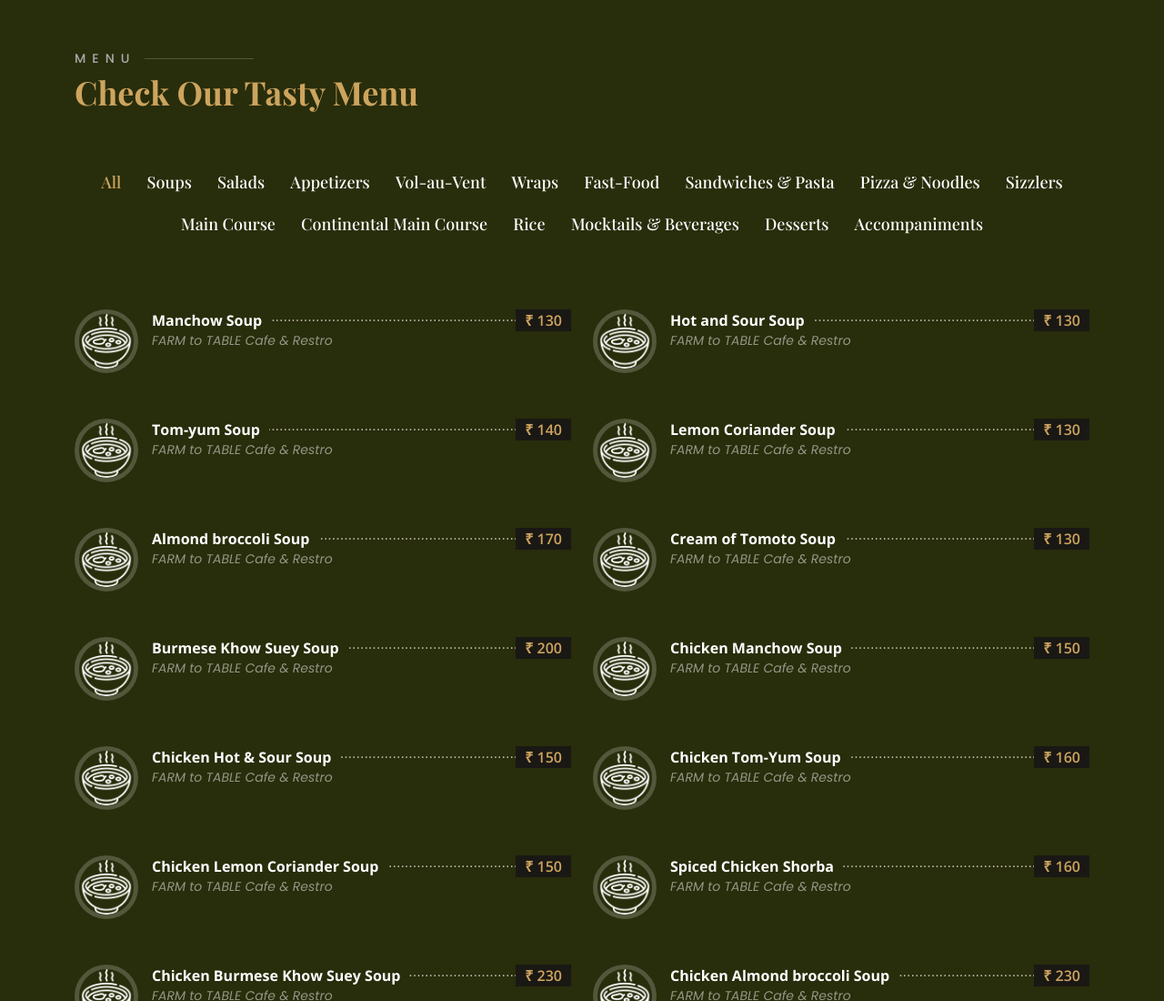
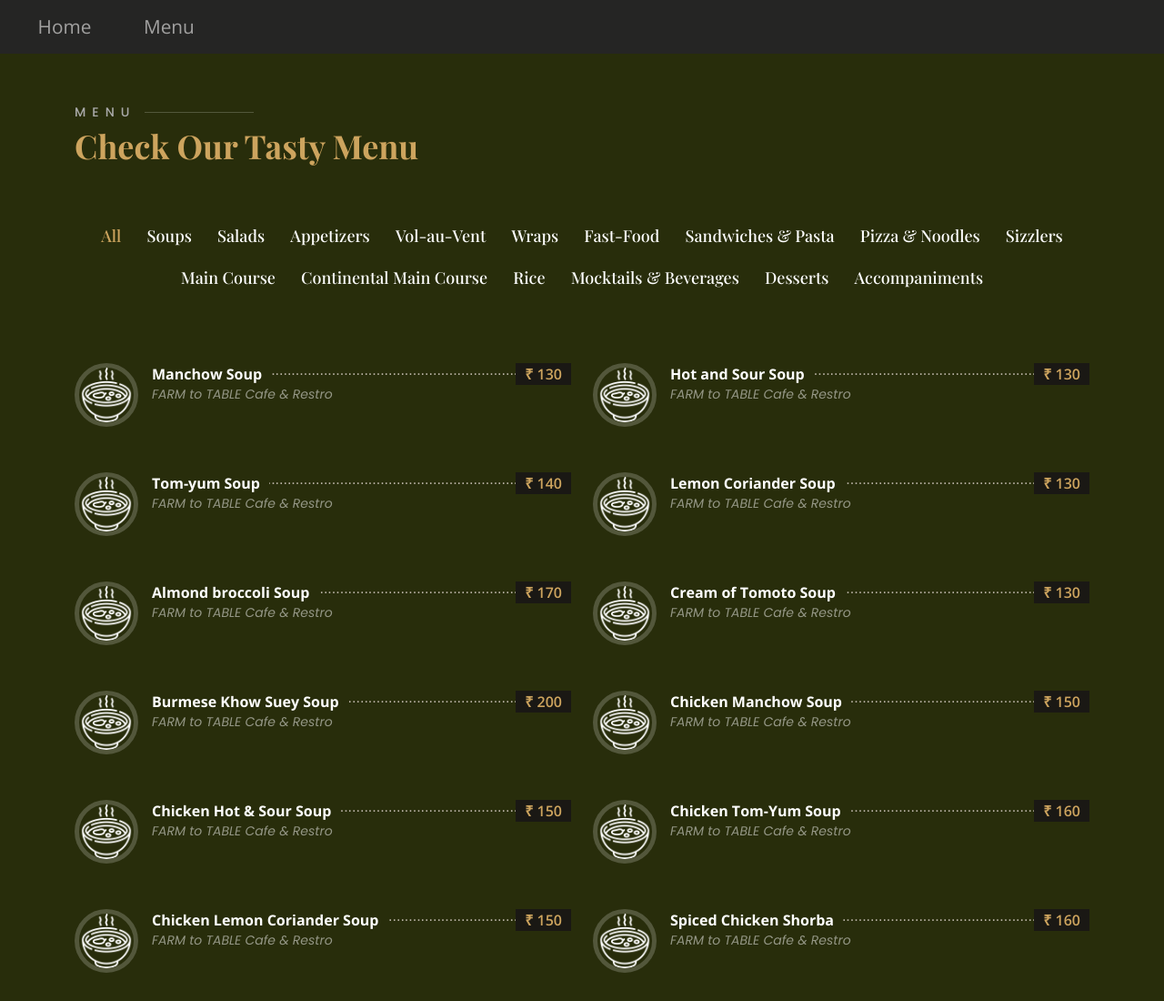
Before and after one commit to ruseellkj/Farm-to-table-Proj, a plain HTML site: page index1.html in a window 1280 px wide. Shown: the top 1100 px of the page at 91% size. Drawn offline with nearby package versions, Linux system fonts and the light colour scheme; a web font is replaced by a local one.

Commit message:
added lines

```diff
--- a/assets/css/style.css
+++ b/assets/css/style.css
@@ -11,6 +11,31 @@ body {
   background: #0c0b09;
   color: #fff;
 }
+
+.topnav {
+  background-color:#333;
+  opacity: 0.65;
+  filter: alpha(opacity=50);
+  overflow: hidden;
+  }
+
+  /* Style the links inside the navigation bar */
+  .topnav a {
+  float: left;
+  color: #f2f2f2;
+  text-align: center;
+  padding: 14px 16px;
+  text-decoration: none;
+  font-size: 2.6vh;
+  margin-left: 2%;
+  }
+
+  /* Change the color of links on hover */
+  .topnav a:hover {
+  background-color: #f0f4d1;
+  color:#4d571b;
+
+  }
 
 a {
   color: #cda45e;
--- a/index1.html
+++ b/index1.html
@@ -32,6 +32,12 @@
 <body>
 
     <main id="main">
+
+        <div class="topnav"><p>
+            <span><a href="index.html">Home</a></span>
+            <span><a href="index1.html">Menu</a></span>
+            </p>
+        </div>
 
         <!-- ======= Menu Section ======= -->
         <section id="menu" class="menu section-bg">
```
Also changed, not shown: index.html (+2 -2 lines), assets/scss/Readme.txt (deleted).
